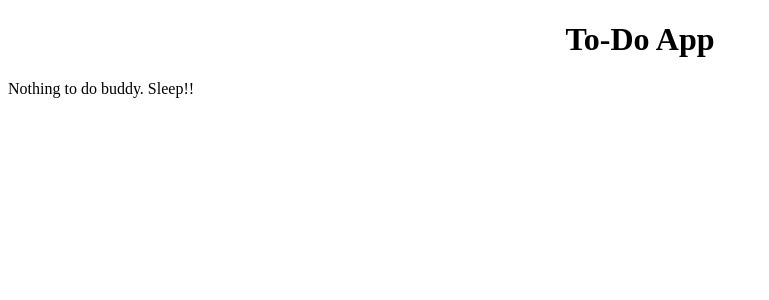
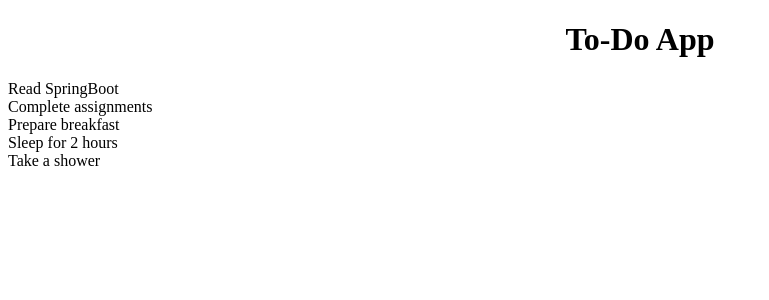
Before and after one commit to Supriya-roy9/ToDoList, a React (Create React App) app: page / in a window 1280 px wide. Shown: the top 300 px of the page, without its empty margins (0-769 px from the left). Built offline with nearby package versions, Linux system fonts and the light colour scheme.

Commit message:
Checkpoint 3 completed

```diff
--- a/src/components/TodoList.js
+++ b/src/components/TodoList.js
@@ -1,9 +1,21 @@
 import React from 'react';
 
 function TodoList() {
+  const todoItems = [
+    "Read SpringBoot",
+    "Complete assignments",
+    "Prepare breakfast",
+    "Sleep for 2 hours",
+    "Take a shower"
+  ];
+
   return (
     <div className="todo-list">
-      <p>Nothing to do buddy. Sleep!!</p>
+      {todoItems.map((item, index) => (
+        <div key={index} className="todo-item">
+          {item}
+        </div>
+      ))}
     </div>
   );
 }
```
